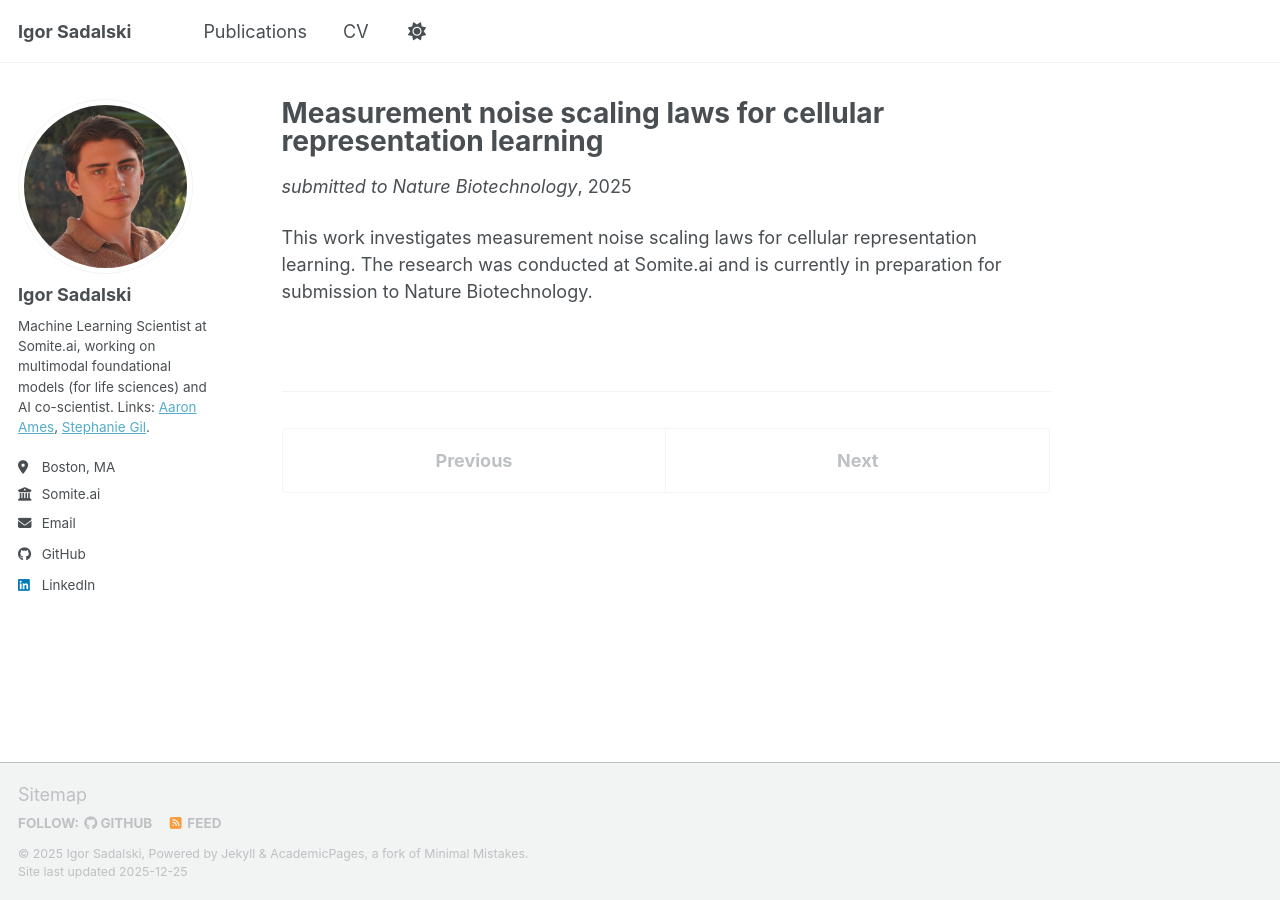
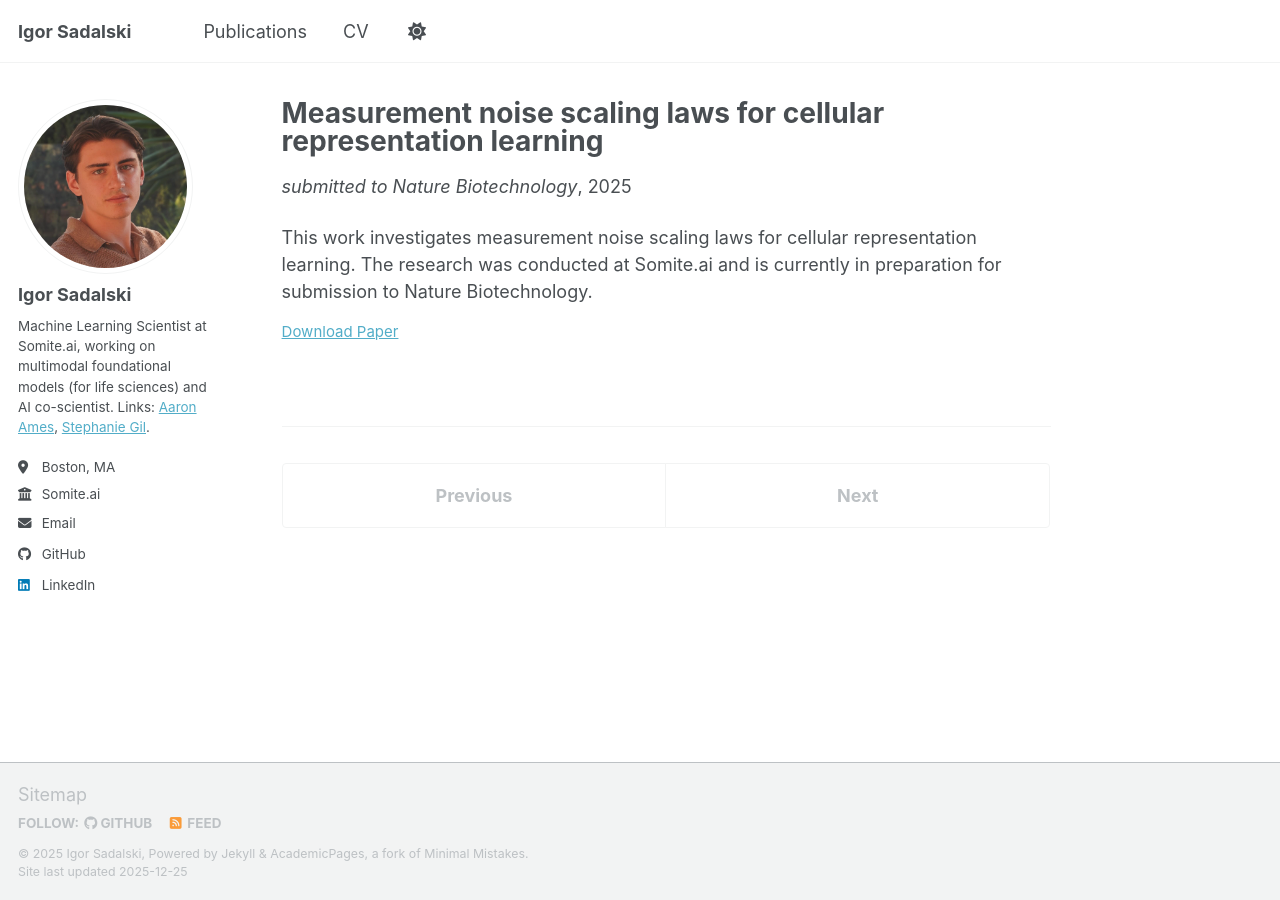
Before and after one commit to igor-sadalski/igor-sadalski.github.io, a Jekyll site: the page built from _publications/2025-nature-biotech-measurement-noise-scaling.md, in a window 1280 px wide. Built offline with Jekyll 4.4.1, drawn with Linux system fonts in a browser that asks for light colours; a script bundle is joined from its source files by our own code; library files that are not in the unit come from our copies.

Commit message:
upload new version for the measurement noise scaling laws paper

```diff
--- a/_layouts/single.html
+++ b/_layouts/single.html
@@ -63,6 +63,8 @@ layout: default
           <p style="font-size: smaller; margin-top: -0.5em;"><a href="{{ page.slidesurl | relative_url }}">Download Slides</a> | <a href="{{ page.bibtexurl | relative_url }}">Download Bibtex</a></p>
         {% elsif page.paperurl and page.bibtexurl %}
           <p style="font-size: smaller; margin-top: -0.5em;"><a href="{{ page.paperurl | relative_url }}">Download Paper</a> | <a href="{{ page.bibtexurl | relative_url }}">Download Bibtex</a></p>
+        {% elsif page.paperurl %}
+          <p style="font-size: smaller; margin-top: -0.5em;"><a href="{{ page.paperurl | relative_url }}">Download Paper</a></p>
         {% elsif page.citation and page.bibtexurl %}
           <p style="font-size: smaller; margin-top: -0.5em;">Recommended citation: {{ page.citation }}<br /><a href="{{ page.bibtexurl | relative_url }}">Download Bibtex</a></p>
         {% elsif page.citation %}
```
Also changed, not shown: _publications/2025-nature-biotech-measurement-noise-scaling.md (+1 -1 lines), 2 other files.
